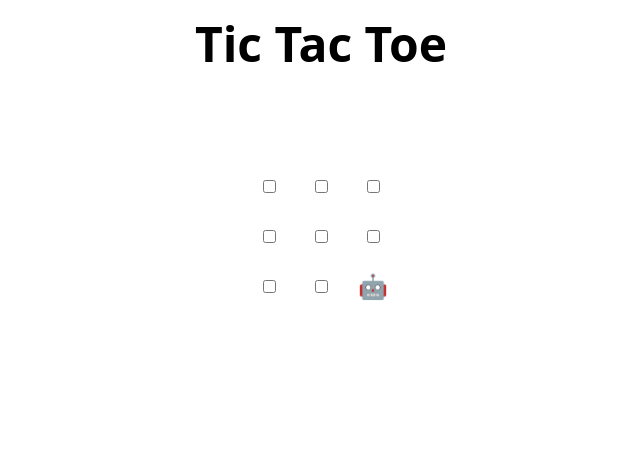
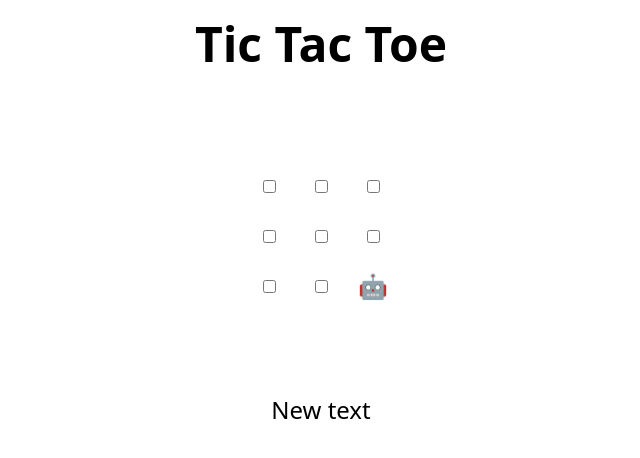
Before and after one commit to KWOscar/skills-review-pull-requests, a plain HTML site: page index.html in a window 1280 px wide. Shown: the whole page, without its empty margins (319-959 px from the left). Drawn offline with Linux system fonts and the light colour scheme.

Commit message:
Apply suggestions from code review
Good stuff

```diff
--- a/index.html
+++ b/index.html
@@ -48,7 +48,7 @@
 </table>
 
 <h2 hidden>Game over, refresh to play again 🧑‍💻 🤖!</h2>
-
+New text
 <script>
   // Initialization
   const boxes = Array.from(document.querySelectorAll("td"));
```
